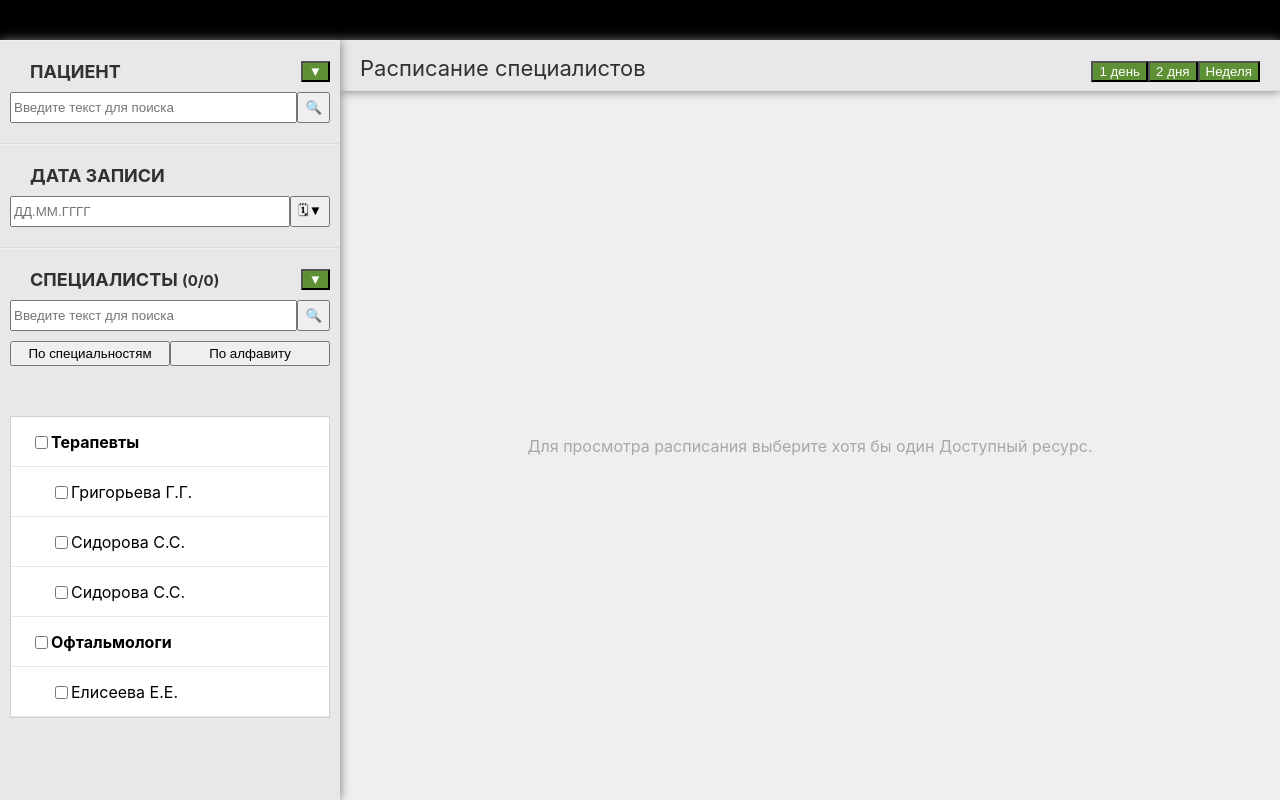
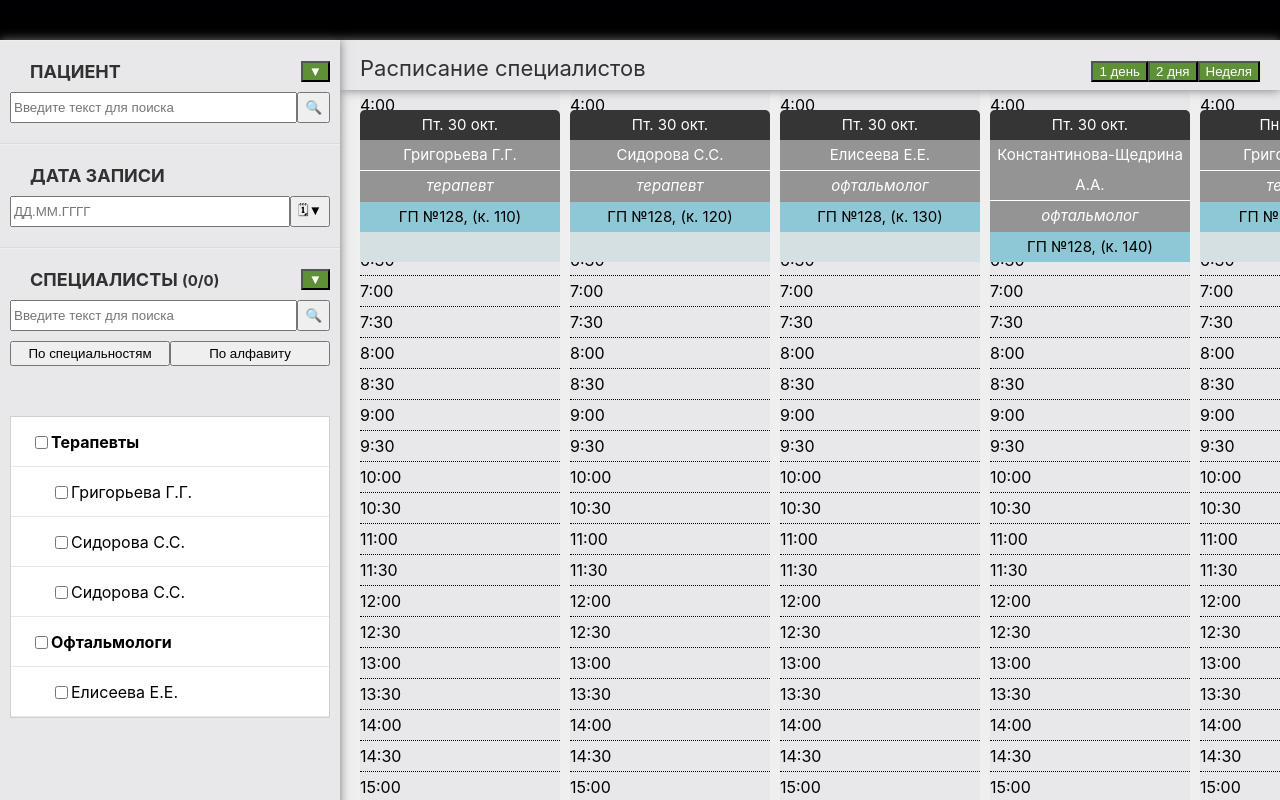
Before and after one commit to pwrmind/react-schedule, a React (Create React App) app: page / in a window 1280 px wide. Shown: the top 800 px of the page. Built offline with nearby package versions, Linux system fonts and the light colour scheme.

Commit message:
calendar init

```diff
--- a/src/views/Schedule/Calendar/Calendar.scss
+++ b/src/views/Schedule/Calendar/Calendar.scss
@@ -2,15 +2,87 @@
   display: flex;
   flex: 1;
   background-color: #efefef;
+  height: calc(100vh - 90px);
 
   &__container {
     display: flex;
     flex: 1;
     align-items: center;
     justify-content: center;
+    width: 100%;
 
     span {
       color: #a8a8a8;
     }
   }
+
+  &__schedule {
+    position: relative;
+    display: flex;
+    flex-direction: column;
+    width: 100%;
+    height: 100%;
+    overflow: scroll;
+
+    &--header {
+      position: absolute;
+      top: 0;
+      left: 0;
+      z-index: 1;
+    }
+
+    &--header, &--body {
+      display: flex;
+
+      &-column {
+        width: 200px;
+        min-width: 200px;
+        margin: 20px -10px 0 20px;
+        background-color: #d5e0e2;
+        border-radius: 5px 5px 0 0;
+
+        &-day, &-name, &-specialty, &-cabinet {
+          font-size: 15px;
+          line-height: 30px;
+          text-align: center;
+        }
+
+        &-day {
+          color: white;
+          background-color: #353535;
+          border-radius: 5px 5px 0 0;
+        }
+
+        &-name, &-specialty {
+          background-color: #949494;
+          color: white;
+          border-bottom: 1px solid white;
+        }
+
+        &-specialty {
+          font-style: italic;
+          border-bottom: 1px solid transparent;
+        }
+
+        &-cabinet {
+          background-color: #8ec8d6;
+        }
+      }
+    }
+
+    &--body {
+      &-column {
+        margin: 0 -10px 20px 20px;
+        border-radius: 0 0 5px 5px;
+
+        &-hour {
+          display: flex;
+          height: 30px;
+          align-items: center;
+          border-bottom: 1px dotted black;
+          background-color: #e8e8eb;
+        }
+      }
+    }
+  }
 }
--- a/src/views/Schedule/Calendar/Calendar.tsx
+++ b/src/views/Schedule/Calendar/Calendar.tsx
@@ -2,10 +2,119 @@ import React, { Component } from "react";
 import "./Calendar.scss";
 
 export const Calendar: React.FC<any> = () => {
+	const columns = [
+		{
+			id: 1,
+			date: 'Пт. 30 окт.',
+			name: 'Григорьева Г.Г.',
+			specialty: 'терапевт',
+			cabinet: 'ГП №128, (к. 110)'
+		}, {
+			id: 2,
+			date: 'Пт. 30 окт.',
+			name: 'Сидорова С.С.',
+			specialty: 'терапевт',
+			cabinet: 'ГП №128, (к. 120)'
+		}, {
+			id: 3,
+			date: 'Пт. 30 окт.',
+			name: 'Елисеева Е.Е.',
+			specialty: 'офтальмолог',
+			cabinet: 'ГП №128, (к. 130)'
+		}, {
+			id: 4,
+			date: 'Пт. 30 окт.',
+			name: 'Константинова-Щедрина А.А.',
+			specialty: 'офтальмолог',
+			cabinet: 'ГП №128, (к. 140)'
+		}, {
+			id: 5,
+			date: 'Пн. 2 нояб.',
+			name: 'Григорьева Г.Г.',
+			specialty: 'терапевт',
+			cabinet: 'ГП №128, (к. 110)'
+		}, {
+			id: 6,
+			date: 'Пн. 2 нояб.',
+			name: 'Сидорова С.С.',
+			specialty: 'терапевт',
+			cabinet: 'ГП №128, (к. 120)'
+		}, {
+			id: 7,
+			date: 'Вт. 3 нояб.',
+			name: 'Григорьева Г.Г.',
+			specialty: 'терапевт',
+			cabinet: 'ГП №128, (к. 110)'
+		}, {
+			id: 8,
+			date: 'Ср 4 нояб.',
+			name: 'Григорьева Г.Г.',
+			specialty: 'терапевт',
+			cabinet: 'ГП №128, (к. 110)'
+		}, {
+			id: 9,
+			date: 'Ср 4 нояб.',
+			name: 'Сидорова С.С.',
+			specialty: 'терапевт',
+			cabinet: 'ГП №128, (к. 120)'
+		}, {
+			id: 10,
+			date: 'Пт. 6 нояб.',
+			name: 'Григорьева Г.Г.',
+			specialty: 'терапевт',
+			cabinet: 'ГП №128, (к. 110)'
+		}
+	];
+
+	const hours = [
+		'4:00', '4:30', '5:00', '5:30', '6:00', '6:30', '7:00', '7:30', '8:00', '8:30',
+		'9:00', '9:30', '10:00', '10:30', '11:00', '11:30', '12:00', '12:30', '13:00', '13:30',
+		'14:00', '14:30', '15:00', '15:30', '16:00', '16:30', '17:00', '17:30', '18:00', '18:30',
+		'19:00', '19:30', '20:00', '20:30', '21:00', '21:30', '22:00', '22:30', '23:00', '23:30'
+	];
+
+	const scroll = (e: any) => {
+		const header: any = document.getElementById('header');
+		if (e.currentTarget.scrollTop > 0) {
+			if (e.currentTarget.style.marginTop === '' || parseInt(e.currentTarget.style.marginTop) === 0) {
+				e.currentTarget.style.marginTop = header.offsetHeight + 'px';
+				header.style.position = 'absolute';
+				header.style.top = '0';
+			}
+		}
+		else {
+			e.currentTarget.style.marginTop = 0;
+			header.style.position = 'relative';
+		}
+	};
+
 	return (
 		<div className="calendar">
 			<div className="calendar__container">
-				<span>Для просмотра расписания выберите хотя бы один Доступный ресурс.</span>
+				{ 0 ?
+					<span>Для просмотра расписания выберите хотя бы один Доступный ресурс.</span> :
+					<div className="calendar__schedule">
+						<div className="calendar__schedule--header" id="header">
+						{columns.map((column, index) => (
+							<div className="calendar__schedule--header-column" key={column.id}>
+								<div className="calendar__schedule--header-column-day">{column.date}</div>
+								<div className="calendar__schedule--header-column-name">{column.name}</div>
+								<div className="calendar__schedule--header-column-specialty">{column.specialty}</div>
+								<div className="calendar__schedule--header-column-cabinet">{column.cabinet}</div>
+							</div>
+						))}
+						</div>
+						<div className="calendar__schedule--body" id="body">
+							{columns.map((column, index) => (
+								<div className="calendar__schedule--body-column" key={column.id}>
+									{hours.map((hour, index) => (
+										<div className="calendar__schedule--body-column-hour" key={index}>{hour}</div>
+									))}
+								</div>
+							))}
+						</div>
+					</div>
+				}
 			</div>
 		</div>
 	)
--- a/src/views/Schedule/FilterPanel/FilterPanel.scss
+++ b/src/views/Schedule/FilterPanel/FilterPanel.scss
@@ -5,7 +5,6 @@
   height: 50px;
   max-height: 50px;
   background-color: #e8e8eb;
-  border-bottom: 1px solid #e0e0e2;
   box-shadow: 0 0 10px #777;
   z-index: 1;
 
--- a/src/views/Schedule/Schedule.scss
+++ b/src/views/Schedule/Schedule.scss
@@ -3,7 +3,7 @@
 
   &__container {
     display: flex;
-    flex: 1;
+    width: calc(100% - 340px);
     flex-direction: column;
   }
 }
```
